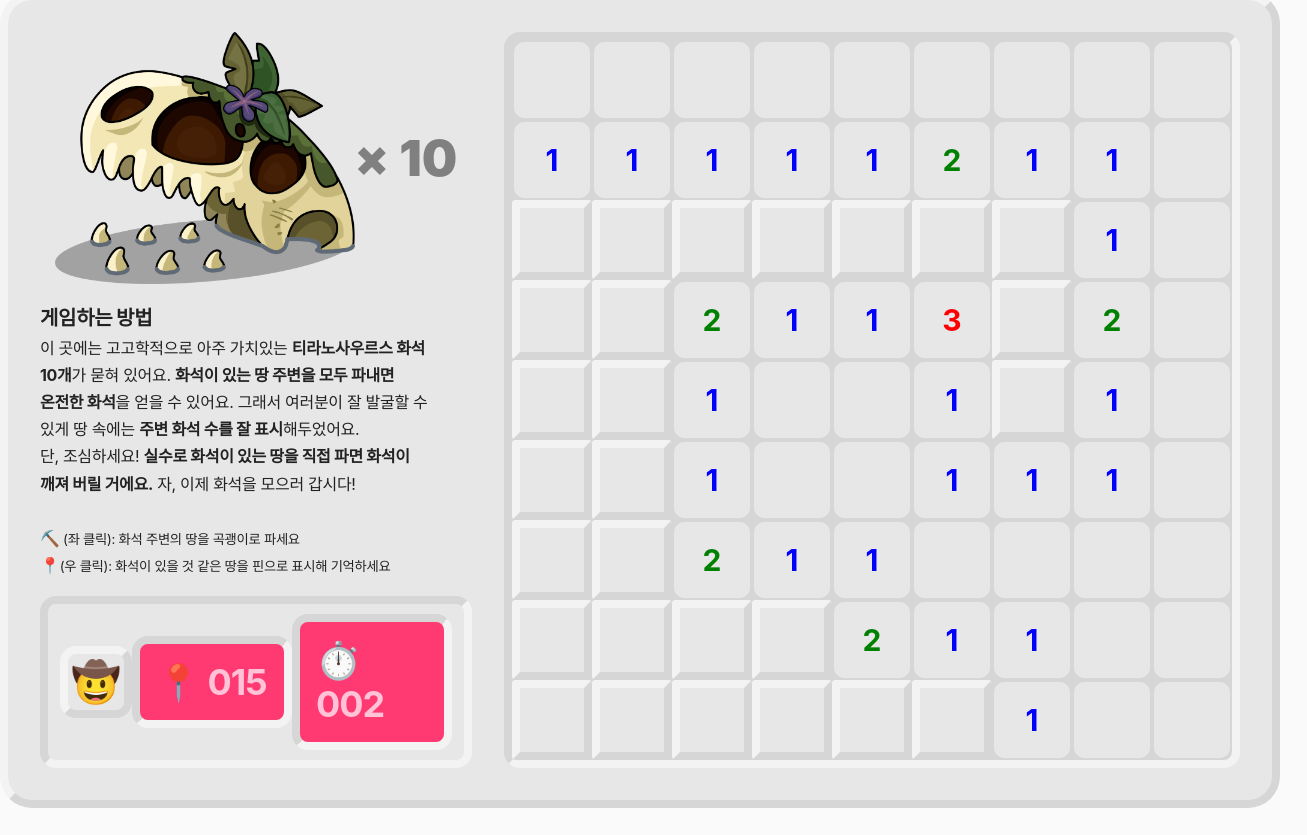
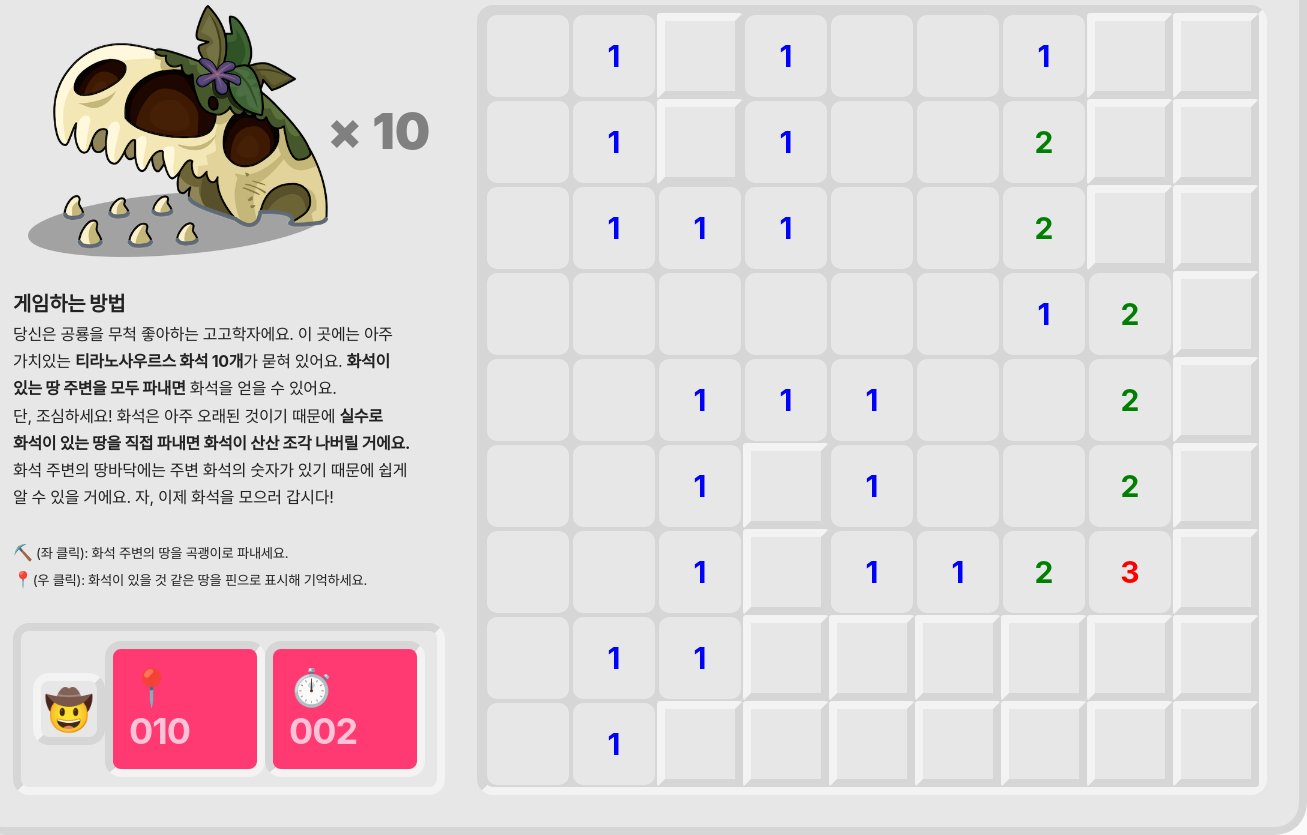
Before and after one commit to manudeli/minesweeper, a React (Create React App) app: page / in a window 1280 px wide. Both pictures are taken after a click on the element 872 px from the left and 80 px from the top of the page. Shown: the whole page, 1307 px wide, since content can reach past the window. Before the commit the page ends 808 px from the top, so only its background shows below. Built offline with nearby package versions, Linux system fonts and the light colour scheme.

Commit message:
Minesweeper is done

```diff
--- a/src/components/App/index.tsx
+++ b/src/components/App/index.tsx
@@ -5,7 +5,7 @@ import NumberDisplay from "../NumberDisplay";
 import { generateCells, openMultipleCells } from "../../utils";
 import { Face, Cell, CellState, CellValue } from "../../types";
 import imgFossil from "../../assets/fossil.png";
-import { NUMBER_OF_PINS, NUMBER_OF_BOMBS } from "../../constants";
+import { NUMBER_OF_BOMBS, MAX_ROWS, MAX_COLS } from "../../constants";
 
 import "./App.scss";
 
@@ -14,7 +14,9 @@ const App: React.FC = () => {
   const [face, setFace] = useState<Face>(Face.curious);
   const [time, setTime] = useState<number>(0);
   const [live, setLive] = useState<boolean>(false);
-  const [bombCounter, setBombCounter] = useState<number>(NUMBER_OF_PINS);
+  const [bombCounter, setBombCounter] = useState<number>(NUMBER_OF_BOMBS);
+  const [dead, setDead] = useState<boolean>(false);
+  const [won, setWon] = useState<boolean>(false);
 
   useEffect(() => {
     const handleMousedown = (): void => {
@@ -44,26 +46,90 @@ const App: React.FC = () => {
     }
   }, [live, time]);
 
+  useEffect(() => {
+    if (dead) {
+      setLive(false);
+      setFace(Face.dead);
+      alert("네 이 녀석!!!, 티라노사우루스 화석을 산산조각 내어 버렸구나!🤣");
+    }
+  }, [dead]);
+
+  useEffect(() => {
+    if (won) {
+      setLive(false);
+      setFace(Face.won);
+      alert("정말 대단해요!!!, 티라노사우루스 화석을 모두 발굴하시다니!🥳");
+      setCells(showAllBombs());
+    }
+  }, [won]);
+
   const handleCellClick = (rowParam: number, colParam: number) => (): void => {
+    let newCells = cells.slice();
+
+    // 게임 시작하기
     if (!live) {
-      // TODO: 시작할때 지뢰를 누르지 않도록 하기
+      //첫 선택한 cell인 지뢰인 경우 지뢰가 아닐때까지 cells 재생성
+      let isABomb = true;
+      while (isABomb) {
+        newCells = generateCells();
+        if (newCells[rowParam][colParam].value !== CellValue.bomb) {
+          isABomb = false;
+          break;
+        }
+      }
       setLive(true);
     }
-    const currentCell = cells[rowParam][colParam];
-    let newCells = cells.slice();
 
-    // 핀 되어있는 칸 or 열어져있는 칸 누르면 반응 없음
+    const currentCell = newCells[rowParam][colParam];
+
     if ([CellState.flagged, CellState.visible].includes(currentCell.state)) {
+      // 핀 되어있는 칸 or 열어져있는 칸 누르면 반응 없음
       return;
     }
 
     if (currentCell.value === CellValue.bomb) {
-      // TODO: 지뢰를 클릭했을 때 컨트롤하기
+      setDead(true);
+      newCells[rowParam][colParam].red = true;
+      newCells = showAllBombs();
+      setCells(newCells);
+      return;
     } else if (currentCell.value === CellValue.none) {
       newCells = openMultipleCells(newCells, rowParam, colParam);
     } else {
       newCells[rowParam][colParam].state = CellState.visible;
     }
+
+    // 이겼는 지 체크하기
+    let safeOpenCellsExist = false;
+    for (let row = 0; row < MAX_ROWS; row++) {
+      for (let col = 0; col < MAX_COLS; col++) {
+        const currentCell = newCells[row][col];
+
+        if (
+          currentCell.value !== CellValue.bomb &&
+          currentCell.state === CellState.open
+        ) {
+          safeOpenCellsExist = true;
+          break;
+        }
+      }
+    }
+    if (!safeOpenCellsExist) {
+      newCells = newCells.map((row) =>
+        row.map((cell) => {
+          if (cell.value === CellValue.bomb) {
+            return {
+              ...cell,
+              state: CellState.flagged,
+            };
+          }
+          return cell;
+        })
+      );
+      setWon(true);
+    }
+
+    setCells(newCells);
   };
 
   const handleCellContext = (rowParam: number, colParam: number) => (
@@ -92,11 +158,12 @@ const App: React.FC = () => {
   };
 
   const handleFaceClick = (): void => {
-    if (live) {
-      setLive(false);
-      setTime(0);
-      setCells(generateCells());
-    }
+    setLive(false);
+    setTime(0);
+    setBombCounter(NUMBER_OF_BOMBS);
+    setCells(generateCells());
+    setDead(false);
+    setWon(false);
   };
 
   const renderCells = (): React.ReactNode => {
@@ -110,8 +177,25 @@ const App: React.FC = () => {
           col={colIndex}
           value={cell.value}
           state={cell.state}
+          red={cell.red}
         />
       ))
+    );
+  };
+
+  const showAllBombs = (): Cell[][] => {
+    const currentCells = cells.slice();
+    return currentCells.map((row) =>
+      row.map((cell) => {
+        if (cell.value === CellValue.bomb) {
+          return {
+            ...cell,
+            state: CellState.visible,
+          };
+        }
+
+        return cell;
+      })
     );
   };
 
@@ -155,23 +239,23 @@ const App: React.FC = () => {
           <strong style={{ fontSize: 20, fontWeight: 900 }}>
             게임하는 방법
           </strong>{" "}
-          <br />이 곳에는 고고학적으로 아주 가치있는{" "}
+          <br />
+          당신은 공룡을 무척 좋아하는 고고학자에요. 이 곳에는 아주 가치있는{" "}
           <strong>티라노사우르스 화석 {NUMBER_OF_BOMBS}개</strong>가 묻혀
-          있어요. <strong>화석이 있는 땅 주변을 모두 파내면 온전한 화석</strong>
-          을 얻을 수 있어요. 그래서 여러분이 잘 발굴할 수 있게 땅 속에는{" "}
-          <strong>주변 화석 수를 잘 표시</strong>해두었어요. <br /> 단,
-          조심하세요!{" "}
+          있어요. <strong>화석이 있는 땅 주변을 모두 파내면</strong> 화석을 얻을
+          수 있어요. <br /> 단, 조심하세요! 화석은 아주 오래된 것이기 때문에{" "}
           <strong>
-            실수로 화석이 있는 땅을 직접 파면 화석이 깨져 버릴 거에요.
+            실수로 화석이 있는 땅을 직접 파내면 화석이 산산 조각 나버릴 거에요.
           </strong>{" "}
-          자, 이제 화석을 모으러 갑시다!
-          <br />
-          <br />
-          ⛏️<small> (좌 클릭): 화석 주변의 땅을 곡괭이로 파세요</small>
+          화석 주변의 땅바닥에는 주변 화석의 숫자가 있기 때문에 쉽게 알 수 있을
+          거에요. 자, 이제 화석을 모으러 갑시다!
+          <br /> <br />
+          ⛏️
+          <small> (좌 클릭): 화석 주변의 땅을 곡괭이로 파내세요.</small>
           <br />
           📍
           <small>
-            (우 클릭): 화석이 있을 것 같은 땅을 핀으로 표시해 기억하세요
+            (우 클릭): 화석이 있을 것 같은 땅을 핀으로 표시해 기억하세요.
           </small>
         </div>
         <div className="Header">
--- a/src/components/Button/Button.scss
+++ b/src/components/Button/Button.scss
@@ -4,8 +4,8 @@
   background-color: #e7e7e7;
   @include borders(rgb(214, 214, 214), rgb(243, 243, 243), 4px);
   @include buttons();
-  width: 80px;
-  height: 80px;
+  width: 86px;
+  height: 86px;
   display: flex;
   justify-content: center;
   align-items: center;
--- a/src/components/Button/index.tsx
+++ b/src/components/Button/index.tsx
@@ -1,6 +1,7 @@
 import React from "react";
 import { CellState, CellValue } from "../../types";
 import imgFossil from "../../assets/fossil.png";
+import imgBroken from "../../assets/broken.png";
 
 import "./Button.scss";
 
@@ -11,6 +12,7 @@ interface ButtonProps {
   value: CellValue;
   onClick(rowParam: number, colParam: number): (...args: any[]) => void;
   onContext(rowParam: number, colParam: number): (...args: any[]) => void;
+  red: boolean | undefined;
 }
 
 const Button: React.FC<ButtonProps> = ({
@@ -20,17 +22,36 @@ const Button: React.FC<ButtonProps> = ({
   value,
   onClick,
   onContext,
+  red,
 }) => {
   const renderContent = (): React.ReactNode => {
     if (state === CellState.visible) {
       if (value === CellValue.bomb) {
         return (
-          <span role="img" aria-label="fossil">
+          <span
+            role="img"
+            aria-label="fossil"
+            style={{
+              position: "relative",
+            }}
+          >
             <img
               src={imgFossil}
               alt="fossil"
               style={{ width: 70, borderRadius: 16 }}
             />
+            {red && (
+              <img
+                src={imgBroken}
+                alt="broken"
+                style={{
+                  position: "absolute",
+                  top: 0,
+                  left: 0,
+                  width: 70,
+                }}
+              />
+            )}
           </span>
         );
       } else if (value === CellValue.none) {
@@ -56,6 +77,7 @@ const Button: React.FC<ButtonProps> = ({
       } value-${value}`}
       onClick={onClick(row, col)}
       onContextMenu={onContext(row, col)}
+      style={{ backgroundColor: red ? "#FF3971" : undefined }}
     >
       {renderContent()}
     </div>
--- a/src/constants/index.ts
+++ b/src/constants/index.ts
@@ -1,4 +1,3 @@
 export const MAX_ROWS = 9;
 export const MAX_COLS = 9;
 export const NUMBER_OF_BOMBS = 10;
-export const NUMBER_OF_PINS = 15;
--- a/src/types/index.ts
+++ b/src/types/index.ts
@@ -17,7 +17,7 @@ export enum CellState {
   flagged,
 }
 
-export type Cell = { value: CellValue; state: CellState };
+export type Cell = { value: CellValue; state: CellState; red?: boolean };
 
 export enum Face {
   curious = "🤠",
```
Also changed, not shown: src/assets/broken.png (added), src/assets/fossil.png.
